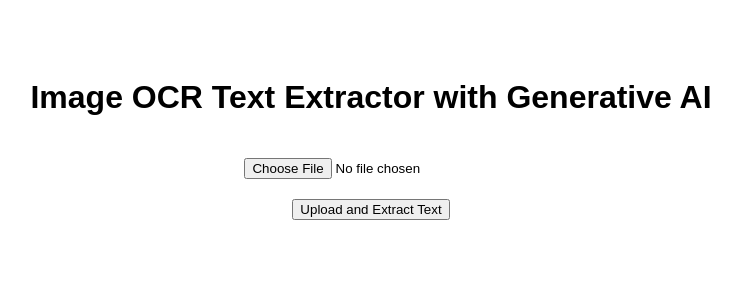
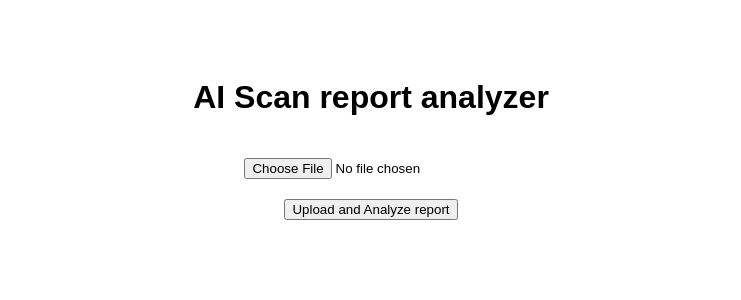
Before and after one commit to flyingculprit/Report-analyze, a Flask app: page / in a window 1280 px wide. Shown: the top 300 px of the page, without its empty margins (269-1010 px from the left). Run offline with Flask 3, Linux system fonts and the light colour scheme.

Commit message:
Words changes

```diff
--- a/templates/index.html
+++ b/templates/index.html
@@ -3,7 +3,7 @@
 <head>
     <meta charset="UTF-8">
     <meta name="viewport" content="width=device-width, initial-scale=1.0">
-    <title>Image OCR Extractor with Generative AI</title>
+    <title>Cyrus Byte</title>
     <style>
         body {
             font-family: Arial, sans-serif;
@@ -40,11 +40,11 @@
 <body>
 
 <div class="container">
-    <h1>Image OCR Text Extractor with Generative AI</h1>
+    <h1>AI Scan report analyzer</h1>
     <form action="/" method="post" enctype="multipart/form-data">
         <input type="file" name="image" accept="image/*" required>
         <br>
-        <button type="submit">Upload and Extract Text</button>
+        <button type="submit">Upload and Analyze report</button>
     </form>
 
     {% if image_path %}
```
